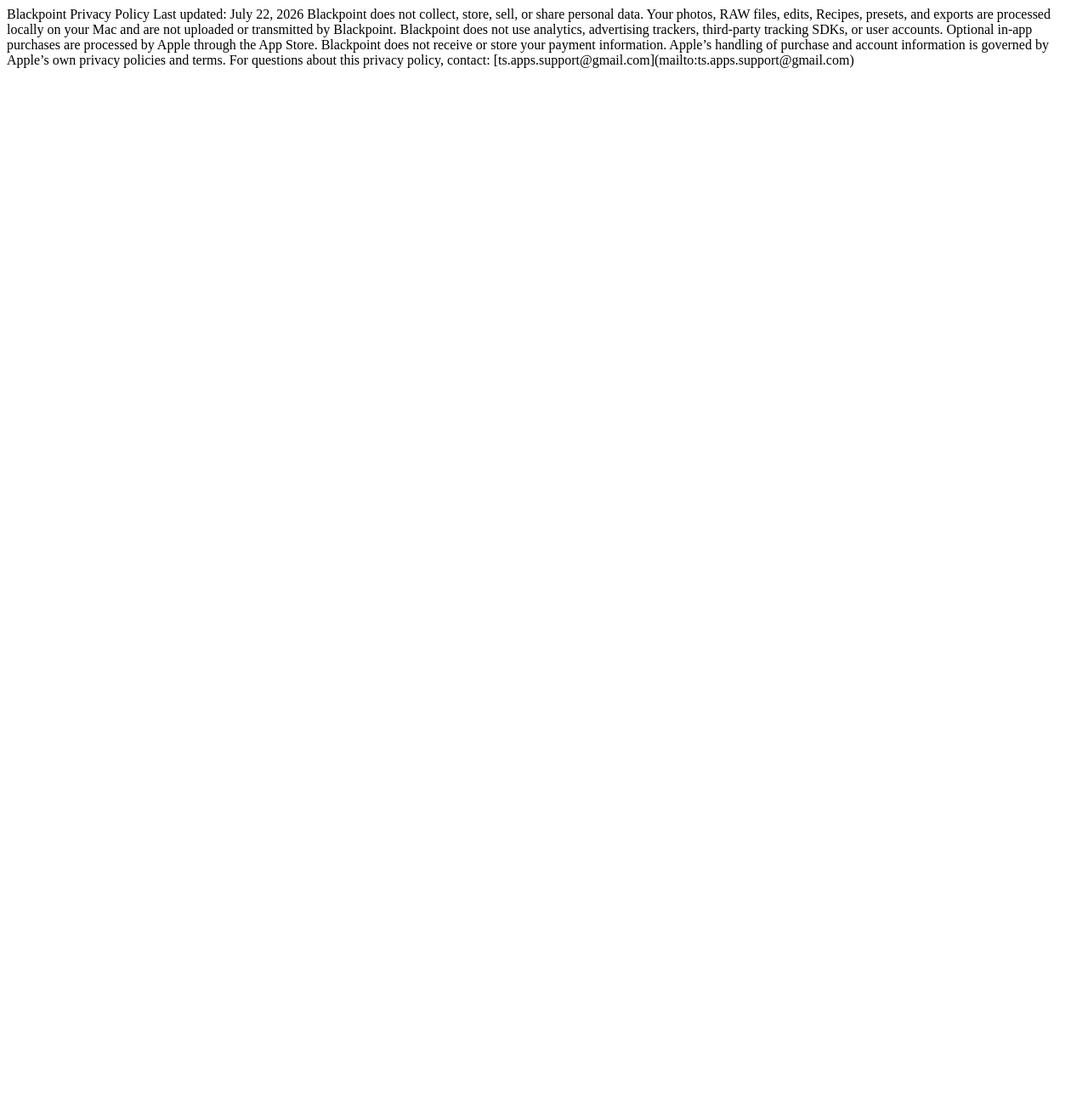
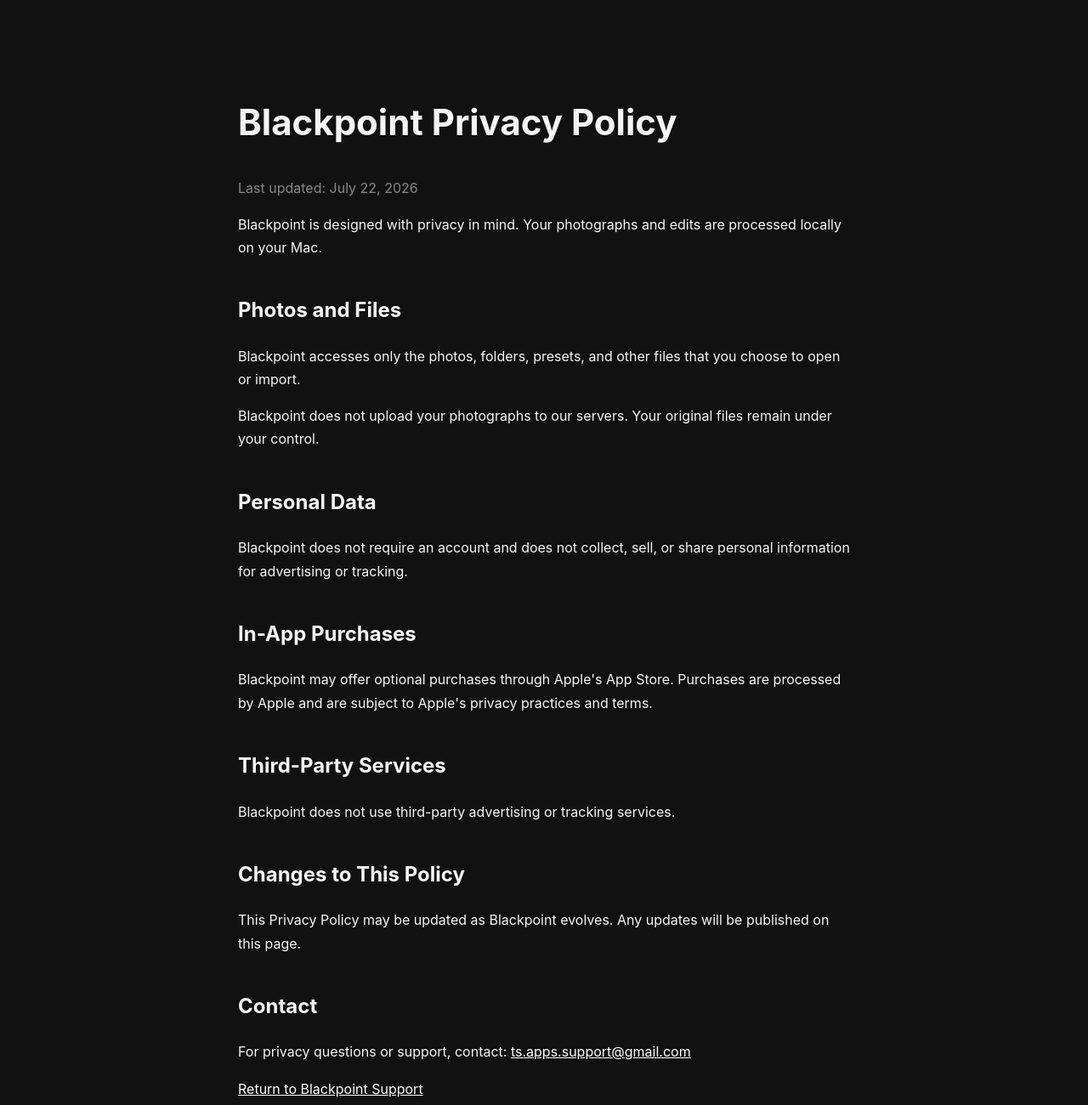
Before and after one commit to tsappssupport/app-support, a plain HTML site: page blackpoint/index.html in a window 1280 px wide. Shown: the whole page at 85% size. Before the commit the page ends 800 px from the top, so only its background shows below. Drawn offline with Linux system fonts and the light colour scheme.

Commit message:
Update index.html

```diff
--- a/blackpoint/index.html
+++ b/blackpoint/index.html
@@ -1,15 +1,110 @@
-Blackpoint Privacy Policy
+<!DOCTYPE html>
+<html lang="en">
+<head>
+  <meta charset="UTF-8">
+  <meta name="viewport" content="width=device-width, initial-scale=1.0">
+  <title>Blackpoint Privacy Policy</title>
 
-Last updated: July 22, 2026
+  <style>
+    body {
+      margin: 0;
+      background: #111;
+      color: #f5f5f5;
+      font-family: -apple-system, BlinkMacSystemFont, "SF Pro Display",
+                   "Helvetica Neue", sans-serif;
+      line-height: 1.7;
+    }
 
-Blackpoint does not collect, store, sell, or share personal data.
+    main {
+      max-width: 720px;
+      margin: 0 auto;
+      padding: 80px 24px;
+    }
 
-Your photos, RAW files, edits, Recipes, presets, and exports are processed locally on your Mac and are not uploaded or transmitted by Blackpoint.
+    h1 {
+      font-size: 42px;
+    }
 
-Blackpoint does not use analytics, advertising trackers, third-party tracking SDKs, or user accounts.
+    h2 {
+      margin-top: 40px;
+    }
 
-Optional in-app purchases are processed by Apple through the App Store. Blackpoint does not receive or store your payment information. Apple’s handling of purchase and account information is governed by Apple’s own privacy policies and terms.
+    a {
+      color: #fff;
+    }
 
-For questions about this privacy policy, contact:
+    .updated {
+      color: #888;
+    }
+  </style>
+</head>
 
-[ts.apps.support@gmail.com](mailto:ts.apps.support@gmail.com)
+<body>
+<main>
+
+  <h1>Blackpoint Privacy Policy</h1>
+
+  <p class="updated">Last updated: July 22, 2026</p>
+
+  <p>
+    Blackpoint is designed with privacy in mind. Your photographs
+    and edits are processed locally on your Mac.
+  </p>
+
+  <h2>Photos and Files</h2>
+
+  <p>
+    Blackpoint accesses only the photos, folders, presets, and other
+    files that you choose to open or import.
+  </p>
+
+  <p>
+    Blackpoint does not upload your photographs to our servers.
+    Your original files remain under your control.
+  </p>
+
+  <h2>Personal Data</h2>
+
+  <p>
+    Blackpoint does not require an account and does not collect,
+    sell, or share personal information for advertising or tracking.
+  </p>
+
+  <h2>In-App Purchases</h2>
+
+  <p>
+    Blackpoint may offer optional purchases through Apple's
+    App Store. Purchases are processed by Apple and are subject
+    to Apple's privacy practices and terms.
+  </p>
+
+  <h2>Third-Party Services</h2>
+
+  <p>
+    Blackpoint does not use third-party advertising or tracking
+    services.
+  </p>
+
+  <h2>Changes to This Policy</h2>
+
+  <p>
+    This Privacy Policy may be updated as Blackpoint evolves.
+    Any updates will be published on this page.
+  </p>
+
+  <h2>Contact</h2>
+
+  <p>
+    For privacy questions or support, contact:
+    <a href="mailto:ts.apps.support@gmail.com">
+      ts.apps.support@gmail.com
+    </a>
+  </p>
+
+  <p>
+    <a href="./">Return to Blackpoint Support</a>
+  </p>
+
+</main>
+</body>
+</html>
```
